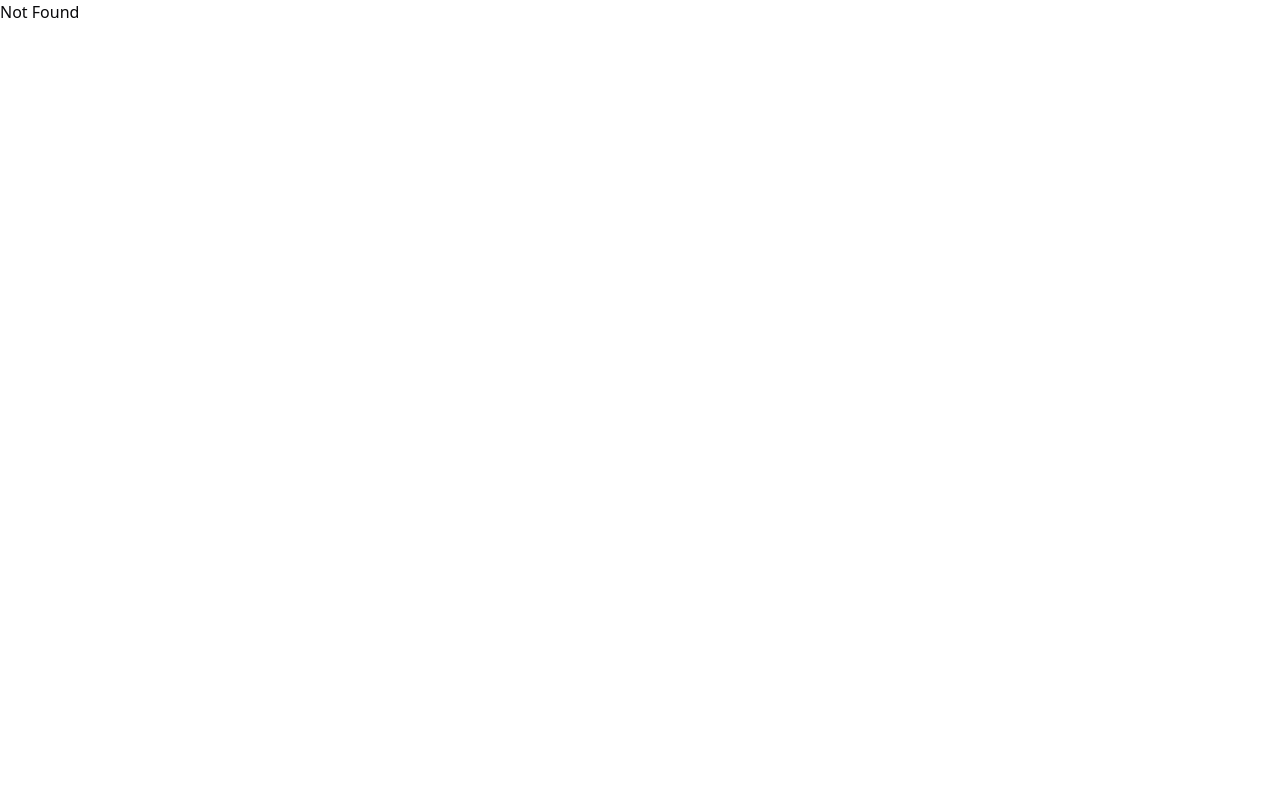
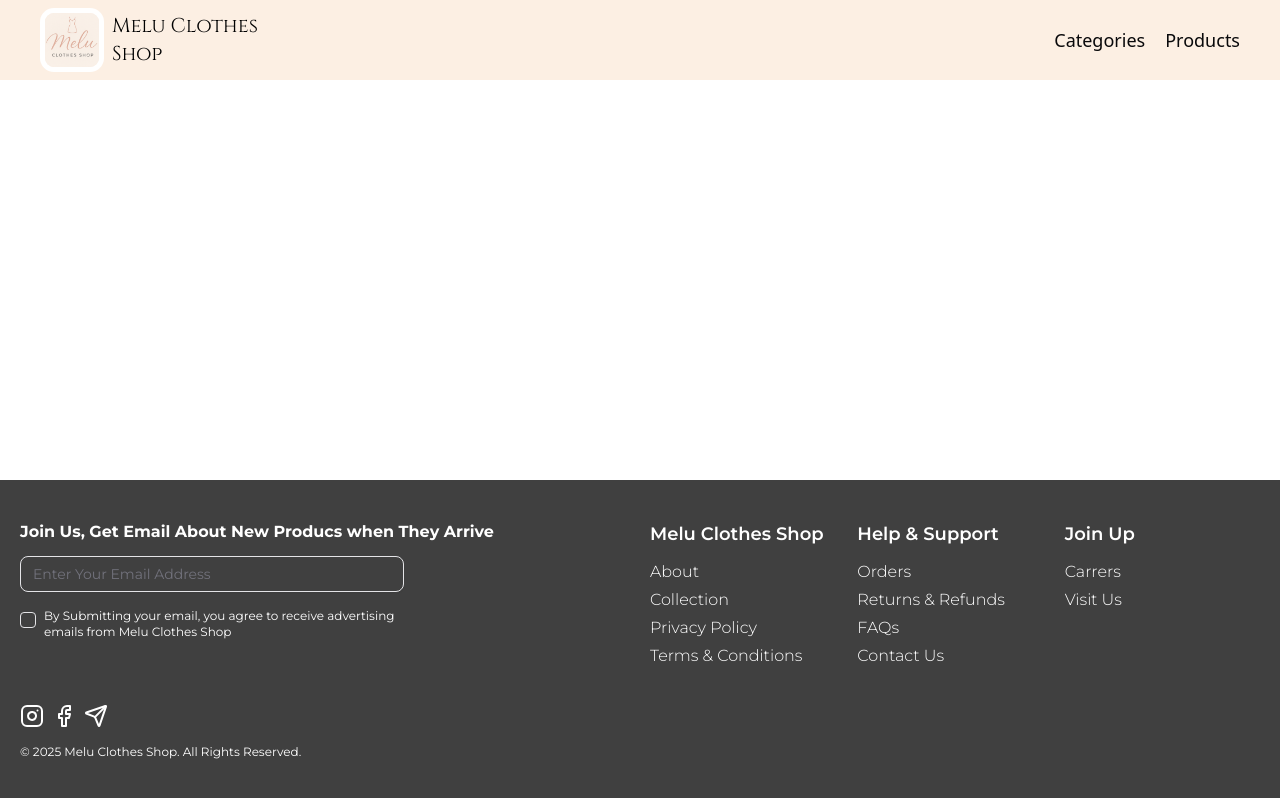
Before and after one commit to natnaelengeda/melu-shop-website, a Next.js app: page /categories in a window 1280 px wide. Before the commit this address had no page. Built offline with nearby package versions, Linux system fonts and the light colour scheme; a web font is replaced by a local one.

Commit message:
Finish Home Page

```diff
--- /dev/null
+++ b/src/app/categories/page.tsx
@@ -0,0 +1,10 @@
+import DefaultLayout from '@/layouts/default-layout'
+
+export default function page() {
+  return (
+    <DefaultLayout>
+      <div className=''>
+      </div>
+    </DefaultLayout>
+  )
+}
--- /dev/null
+++ b/src/app/products/page.tsx
@@ -0,0 +1,7 @@
+import React from 'react'
+
+export default function page() {
+  return (
+    <div>page</div>
+  )
+}
--- a/src/components/header.tsx
+++ b/src/components/header.tsx
@@ -3,12 +3,18 @@ import Image from "next/image"
 
 // AppAsset
 import AppAsset from "@/core/AppAsset"
+import Link from "next/link"
 
 export default function Header() {
+  const headerList = [
+    { name: "Categories", page: "/categories" },
+    { name: "Products", page: "/products" }
+  ]
   return (
     <header className="w-full h-20 bg-[#fcefe3]">
       {/* Main Content */}
-      <div className="w-full h-full px-5 md:px-10 mx-auto xl:container flex flex-row items-center justify-between">
+      <div
+        className="w-full h-full px-5 md:px-10 mx-auto xl:container flex flex-row items-center justify-between">
         <div className="flex flex-row items-center justify-start gap-2">
           <Image
             src={AppAsset.Logo}
@@ -17,7 +23,24 @@ export default function Header() {
           />
           <p className="font-cinzel text-xl text-black ">Melu Clothes Shop</p>
         </div>
+
+        {/* Nav Bar */}
+        <div className="w-full h-full flex items-center justify-end gap-5">
+          {
+            headerList.map((header, index) => {
+              return (
+                <Link
+                  href={header.page}
+                  className="cursor-pointer text-lg hover:text-xl transition-all duration-75">
+                  {header.name}
+                </Link>
+              )
+            })
+          }
+        </div>
       </div>
+
+
     </header>
   )
 }
```
